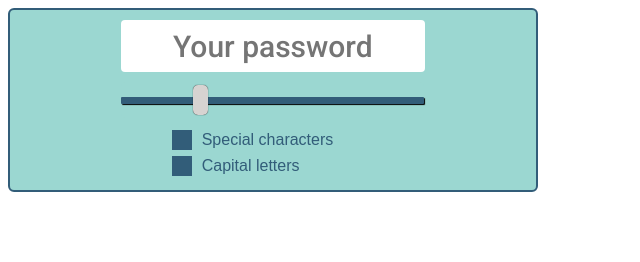
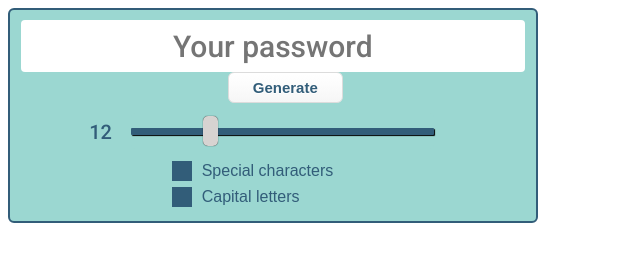
Before and after one commit to IAmTheOnion/JS-PasswordGenerator, a plain HTML site: page index.html in a window 1280 px wide. Shown: the whole page, without its empty margins (0-640 px from the left). Drawn offline with nearby package versions, Linux system fonts and the light colour scheme.

Commit message:
Add files via upload

```diff
--- a/index.html
+++ b/index.html
@@ -16,9 +16,9 @@
     <script src="script.js"></script>
 
     <div id="container">
-        <input type="text" placeholder="Your password" id="password"></input> <br>
+        <input type="text" placeholder="Your password" id="password"></input> <button class="mb" id="mb">Generate</button> <br>
 
-        <input type="range" id="slider" min="8" max="24" value="12"/>
+        <div id="slider-value">12</div><input type="range" id="slider" min="8" max="24" value="12"/>
 
         <div id="checkboxes">
 
--- a/script.js
+++ b/script.js
@@ -1,23 +1,24 @@
 $( document ).ready(function() {
-    $(document).on('input', '#slider', function() {
-        document.getElementById("password").value = randomPassword(this.value, document.getElementById("cl").value, document.getElementById("sc").value);
+    $("#mb").click(function(){
+        document.getElementById("password").value = randomPassword(document.getElementById("slider").value, document.getElementById("cl").checked, document.getElementById("sc").checked);
     });
 
+    $("#slider").change(function() {
+        $("#slider-value").text(this.value);
+    })
 
 });
-
-console.log("test");
 
 function randomPassword(l, cl, sc) {
 
     let code = "abcdefghijklmnopqrstuvwxyz1234567890";
     let final = "";
 
-    if (cl == "on") {
+    if (cl) {
         code += "ABCDEFGHJIKLMNOPQRSTUVWXYZ";
     }
 
-    if (sc == "on") {
+    if (sc) {
         code += "!@#$%:&+=";
     }
 
--- a/style.css
+++ b/style.css
@@ -6,7 +6,7 @@ body {
 
 
 input {
-    width: 300px;
+    width: 500px;
     font-family: 'Roboto', sans-serif;
     height: 50px;
     text-align: center;
@@ -27,6 +27,7 @@ input {
 }
 
 input[type=range] {
+    float: left;
     background-color: #9BD7D1;
     height: 36px;
     -webkit-appearance: none;
@@ -127,6 +128,7 @@ input[type=range] {
   }
 
   .control {
+    clear: both;
     font-family: arial;
     display: block;
     position: relative;
@@ -194,19 +196,6 @@ input[type=range] {
     border-color: #030303;
 }
 
-@keyframes s-ripple {
-    0% {
-        transform: scale(0);
-    }
-    20% {
-        transform: scale(1);
-    }
-    100% {
-        opacity: 0;
-        transform: scale(1);
-    }
-}
-
 @keyframes s-ripple-dup {
    0% {
        transform: scale(0);
@@ -235,3 +224,41 @@ input[type=range] {
   text-align: left;
   margin-left: 30%;
 }
+
+.mb {
+	box-shadow:inset 0px 1px 0px 0px #ffffff;
+	background:linear-gradient(to bottom, #ffffff 5%, #f6f6f6 100%);
+	background-color:#ffffff;
+	border-radius:6px;
+	border:1px solid #dcdcdc;
+	display:inline-block;
+	cursor:pointer;
+	color:#325D79;
+	font-family:Arial;
+	font-size:15px;
+	font-weight:bold;
+	padding:6px 24px;
+	text-decoration:none;
+	text-shadow:0px 1px 0px #ffffff;
+  margin-left: 25px;
+}
+
+.mb:hover {
+	background:linear-gradient(to bottom, #f6f6f6 5%, #ffffff 100%);
+	background-color:#f6f6f6;
+}
+
+.mb:active {
+	position:relative;
+	top:1px;
+}
+
+#slider-value {
+  float: left;
+  color: #325D79;
+  font-size: 20px;
+  padding: 15px;
+  padding-top: 17px;
+  width: 30px;
+  margin-left: 10%;
+}
```
